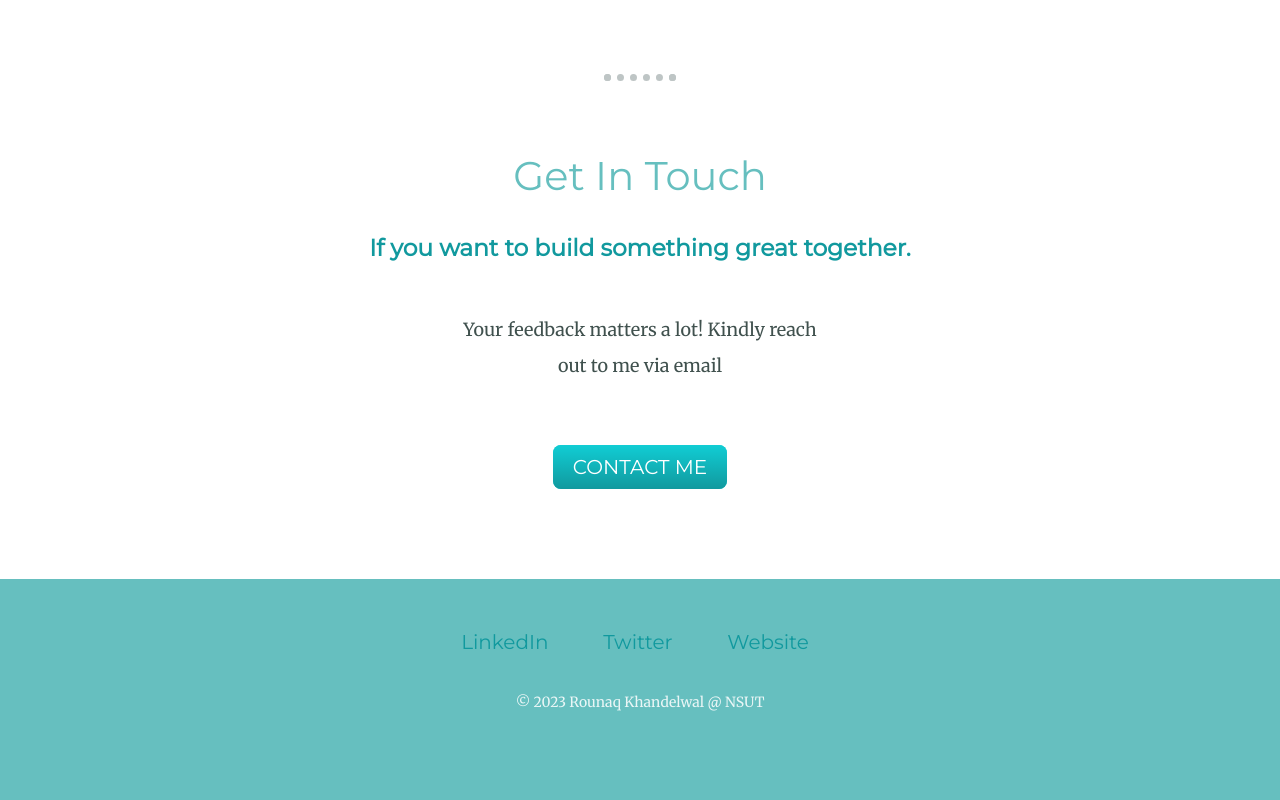
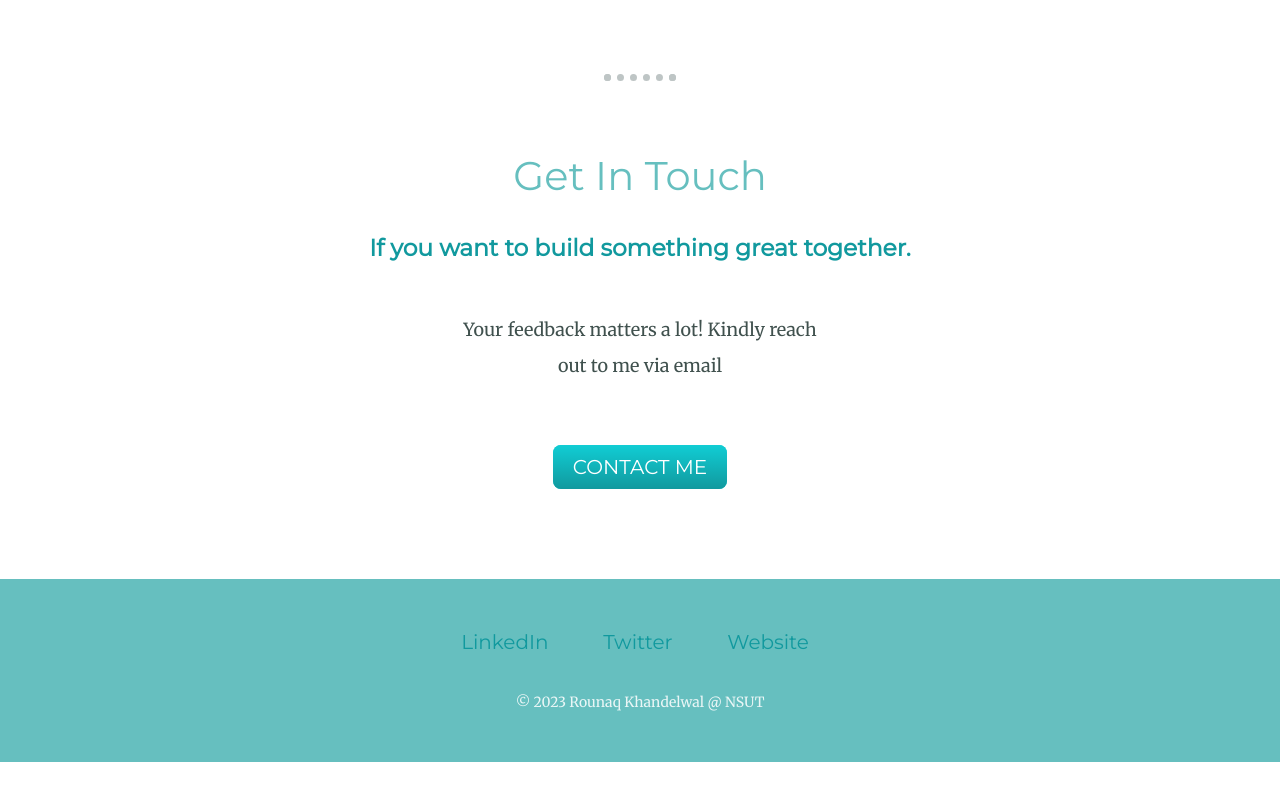
Before and after one commit to rounaq-khandelwal/frontEnd, a plain HTML site: page index.html in a window 1280 px wide. Shown: the part 2421-3221 px from the top of the page. After the commit the page ends 3183 px from the top, so only its background shows below. Drawn offline with Linux system fonts and the light colour scheme.

Commit message:
Update styles.css

```diff
--- a/styles.css
+++ b/styles.css
@@ -65,7 +65,7 @@ h3{
 }
 .bottom-container{
     background-color: #66BFBF;
-    padding: 50px;
+    padding: 50px 0 12px 0;
 }
 
 .pro{
```
